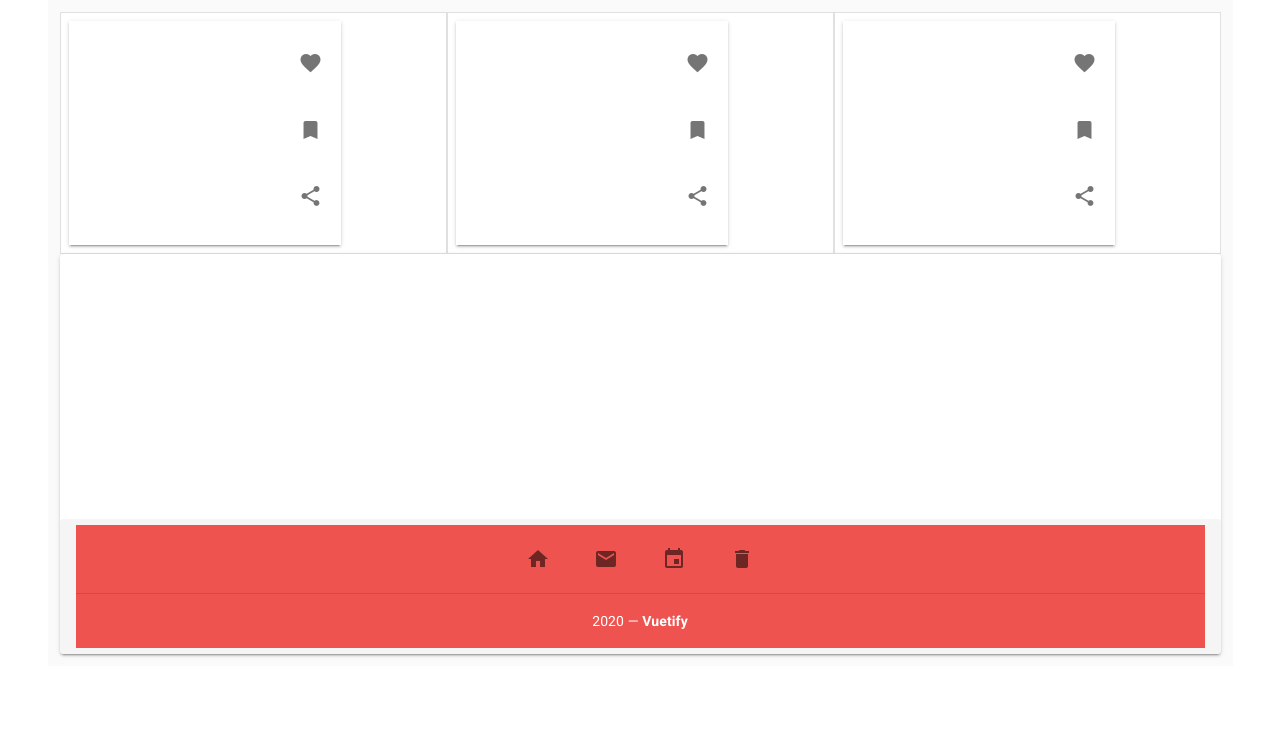
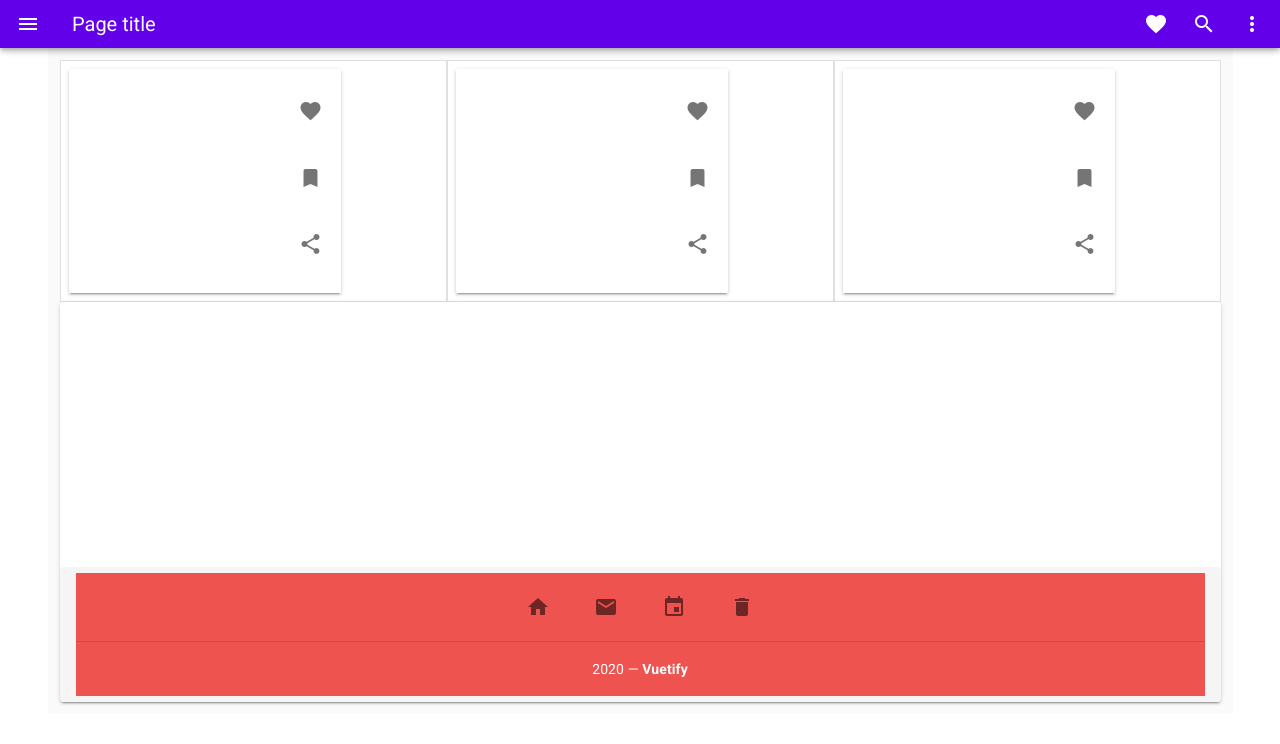
Before and after one commit to evious/git_curso_page, a plain HTML site: page index.html in a window 1280 px wide. Drawn offline with nearby package versions, Linux system fonts and the light colour scheme.

Commit message:
add navar to projects

```diff
--- a/index.html
+++ b/index.html
@@ -9,6 +9,54 @@
   <div id="app">
     <v-app>
       <v-main>
+
+
+        <div>
+          <v-app-bar
+            color="deep-purple accent-4"
+            dense
+            dark
+          >
+            <v-app-bar-nav-icon></v-app-bar-nav-icon>
+
+            <v-toolbar-title>Page title</v-toolbar-title>
+
+            <v-spacer></v-spacer>
+
+            <v-btn icon>
+              <v-icon>mdi-heart</v-icon>
+            </v-btn>
+
+            <v-btn icon>
+              <v-icon>mdi-magnify</v-icon>
+            </v-btn>
+
+            <v-menu
+              left
+              bottom
+            >
+              <template v-slot:activator="{ on, attrs }">
+                <v-btn
+                  icon
+                  v-bind="attrs"
+                  v-on="on"
+                >
+                  <v-icon>mdi-dots-vertical</v-icon>
+                </v-btn>
+              </template>
+
+              <v-list>
+                <v-list-item
+                  v-for="n in 5"
+                  :key="n"
+                  @click="() => {}"
+                >
+                  <v-list-item-title>Option {{ n }}</v-list-item-title>
+                </v-list-item>
+              </v-list>
+            </v-menu>
+          </v-app-bar>
+        </div>
 
         <v-container class="grey lighten-5">
           <v-row no-gutters>
```
